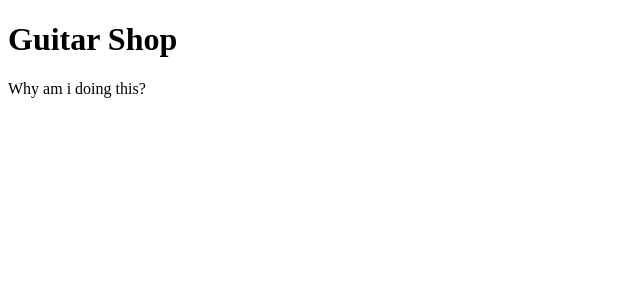
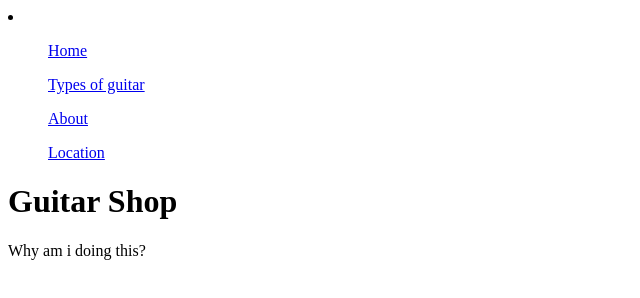
Before and after one commit to ralekdu/guitar-shop, a plain HTML site: page index.html in a window 1280 px wide. Shown: the whole page, without its empty margins (0-640 px from the left). Drawn offline with Linux system fonts and the light colour scheme.

Commit message:
Add basic navigation

```diff
--- a/index.html
+++ b/index.html
@@ -8,6 +8,22 @@
     <meta name="description" content="Guitar Repair Shop in Innsbruck">
     <meta name="keywords" content="guitar, repair, repair guitar, innsbruck">
     <title>Guitar Repair Shop Innsbruck</title>
+    <nav>
+        <li>
+            <ul>
+                <a href="index.html">Home</a>
+            </ul>
+            <ul>
+                <a href="#">Types of guitar</a>
+            </ul>
+            <ul>
+                <a href="#">About</a>
+            </ul>
+            <ul>
+                <a href="#">Location</a>
+            </ul>
+        </li>
+    </nav>
 </head>
 
 <body>
```
